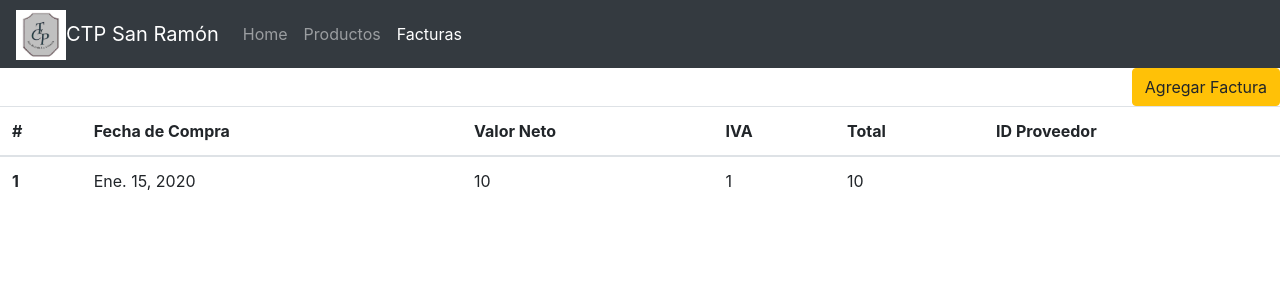
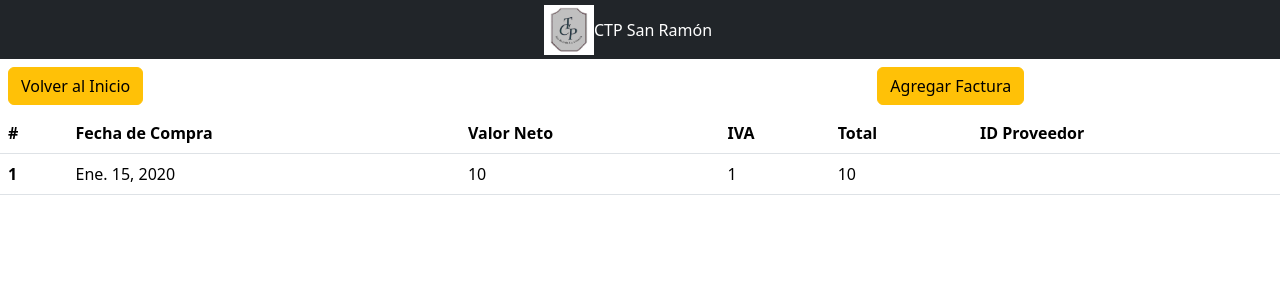
Before and after one commit to Meshdako/CTP-Inventario, a Django app: template src/Proyecto_API/api/templates/main/facturas.html in a window 1280 px wide. Shown: the top 300 px of the page. Run offline with Django 3.2, Linux system fonts and the light colour scheme; tables that the repository leaves empty hold one stand-in row (values such as "Sample post"); the template is opened without the code that fills it: values that come from a table or form of the project are taken from there, most other values are stand-ins (such as "Sample title", 1, 10 or a date in 2020); some libraries are stand-ins or nearby versions.

Commit message:
Actualizada la información de que se mostrará en las tablas. Además la barra de navegación y los botones que aparecerán

```diff
--- a/src/Proyecto_API/api/templates/main/facturas.html
+++ b/src/Proyecto_API/api/templates/main/facturas.html
@@ -6,47 +6,39 @@
     <meta http-equiv="X-UA-Compatible" content="IE=edge">
     <meta name="viewport" content="width=device-width, initial-scale=1.0">
     <title>Productos</title>
-    <link rel="stylesheet" href="https://stackpath.bootstrapcdn.com/bootstrap/4.4.1/css/bootstrap.min.css"
-        integrity="sha384-Vkoo8x4CGsO3+Hhxv8T/Q5PaXtkKtu6ug5TOeNV6gBiFeWPGFN9MuhOf23Q9Ifjh" crossorigin="anonymous">
+    <link href="https://cdn.jsdelivr.net/npm/bootstrap@5.3.0-alpha3/dist/css/bootstrap.min.css" rel="stylesheet"
+        integrity="sha384-KK94CHFLLe+nY2dmCWGMq91rCGa5gtU4mk92HdvYe+M/SXH301p5ILy+dN9+nJOZ" crossorigin="anonymous">
 </head>
 
 <body>
     {% load humanize %}
 
-    <nav class="navbar navbar-expand-lg navbar-dark bg-dark">
-        <a href="/api/home/views">
-            <img src="/static/images/logo.png" alt="" width="50" height="50" class="d-inline-block align-text-top"><a class="navbar-brand" href="#">CTP San Ramón</a>
-            <button class="navbar-toggler" type="button" data-toggle="collapse" data-target="#navbarSupportedContent"
-                aria-controls="navbarSupportedContent" aria-expanded="false" aria-label="Toggle navigation">
-                <span class="navbar-toggler-icon"></span>
-            </button>
-        </a>
-
-        <div class="collapse navbar-collapse" id="navbarSupportedContent">
-            <ul class="navbar-nav me-auto mb-2 mb-lg-0">
-                <li class="nav-item">
-                    <a class="nav-link" href="/api/home/views">Home</a>
-                </li>
-                <li class="nav-item">
-                    <a class="nav-link" href="/api/productos/views">Productos</a>
-                </li>
-                <li class="nav-item active">
-                    <a class="nav-link active" aria-current="page" href="/api/facturas/views">Facturas</a>
-                </li>
-            </ul>
+    <div class="p-1 bg-dark text-white">
+        <div class="d-flex justify-content-center align-items-center">
+            <a href="/api/home/views">
+                <img src="/static/images/logo.png" alt="" width="50" height="50"
+                    class="d-inline-block align-text-top"><a class="navbar-brand" href="#">CTP San Ramón</a>
+                <button class="navbar-toggler" type="button" data-toggle="collapse"
+                    data-target="#navbarSupportedContent" aria-controls="navbarSupportedContent" aria-expanded="false"
+                    aria-label="Toggle navigation">
+                    <span class="navbar-toggler-icon"></span>
+                </button>
+            </a>
         </div>
-    </nav>
+    </div>
 
     <div class="row">
-        <div class="col-md-4">
-
+        <div class="col-md-4 text-left">
+            <a href="/api/home/views">
+                <button type="button" class="btn btn-warning m-2">Volver al Inicio</button>
+            </a>
         </div>
         <div class="col-md-4">
 
         </div>
         <div class="col-md-4 text-right">
-            <a href="/api/productos/add_item"">
-                <button type="button" class="btn btn-warning ml-2">Agregar Factura</button>
+            <a href="">
+                <button type="button" class="btn btn-warning m-2">Agregar Factura</button>
             </a>
         </div>
     </div>
```
